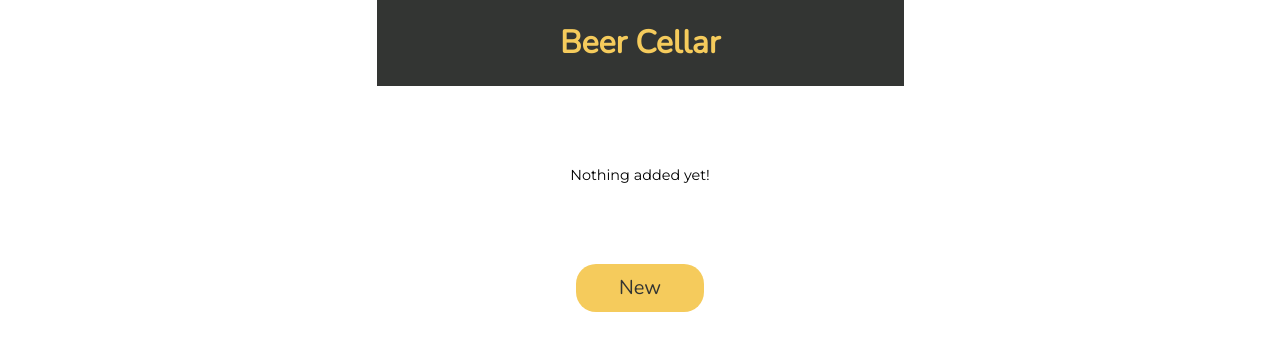
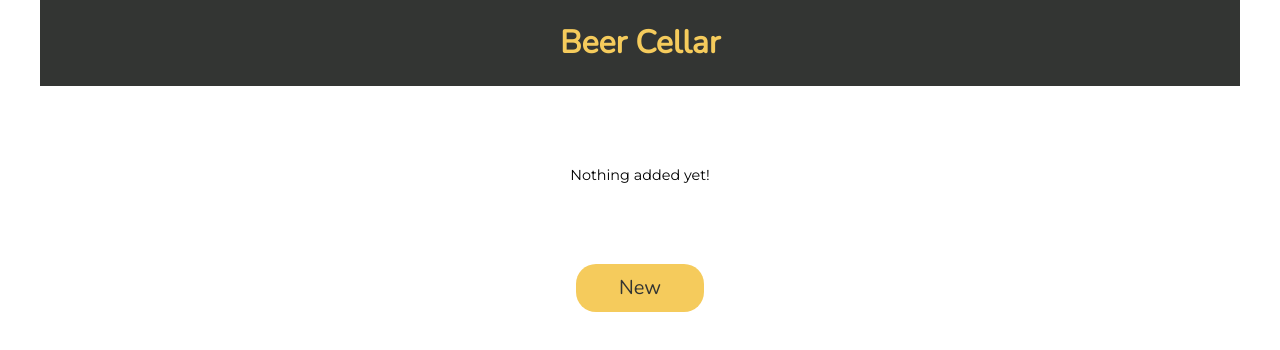
Before and after one commit to ChrisGitmed/beer-cellar, a website: page index.html in a window 1280 px wide. Drawn offline with nearby package versions, Linux system fonts and the light colour scheme.

Commit message:
Added media query to increase size on larger screens

```diff
--- a/css/layout.css
+++ b/css/layout.css
@@ -5,7 +5,7 @@
 .container {
   max-width: 575px;
   margin: 0 auto;
-  padding: 0 1.5rem 1rem 1.5rem;
+  padding: 0 0 1rem 0;
 }
 
 .row {
@@ -48,3 +48,11 @@
 .extra-margin {
   margin: 2rem;
 }
+
+@supports (max-width: 1200px) {
+  @media screen and (min-width: 576px) {
+    .container {
+      max-width: 1200px;
+    }
+  }
+}
```
